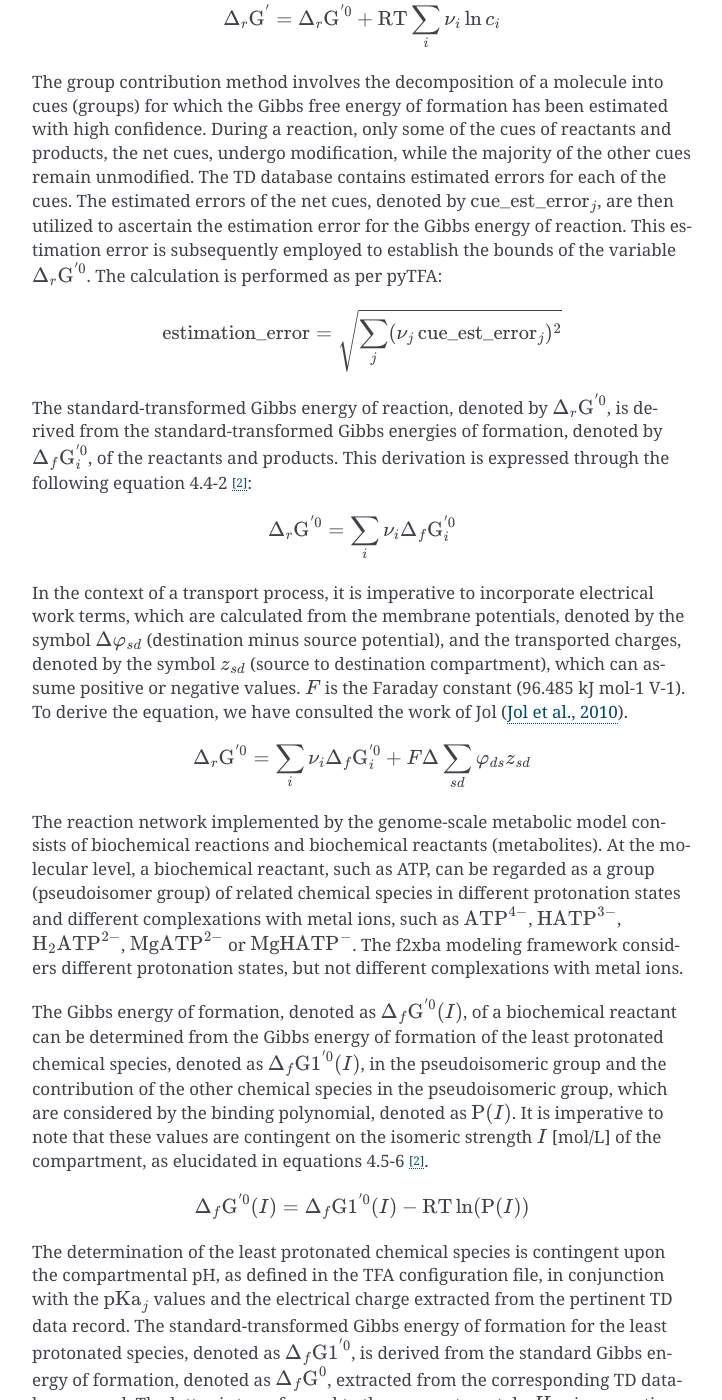
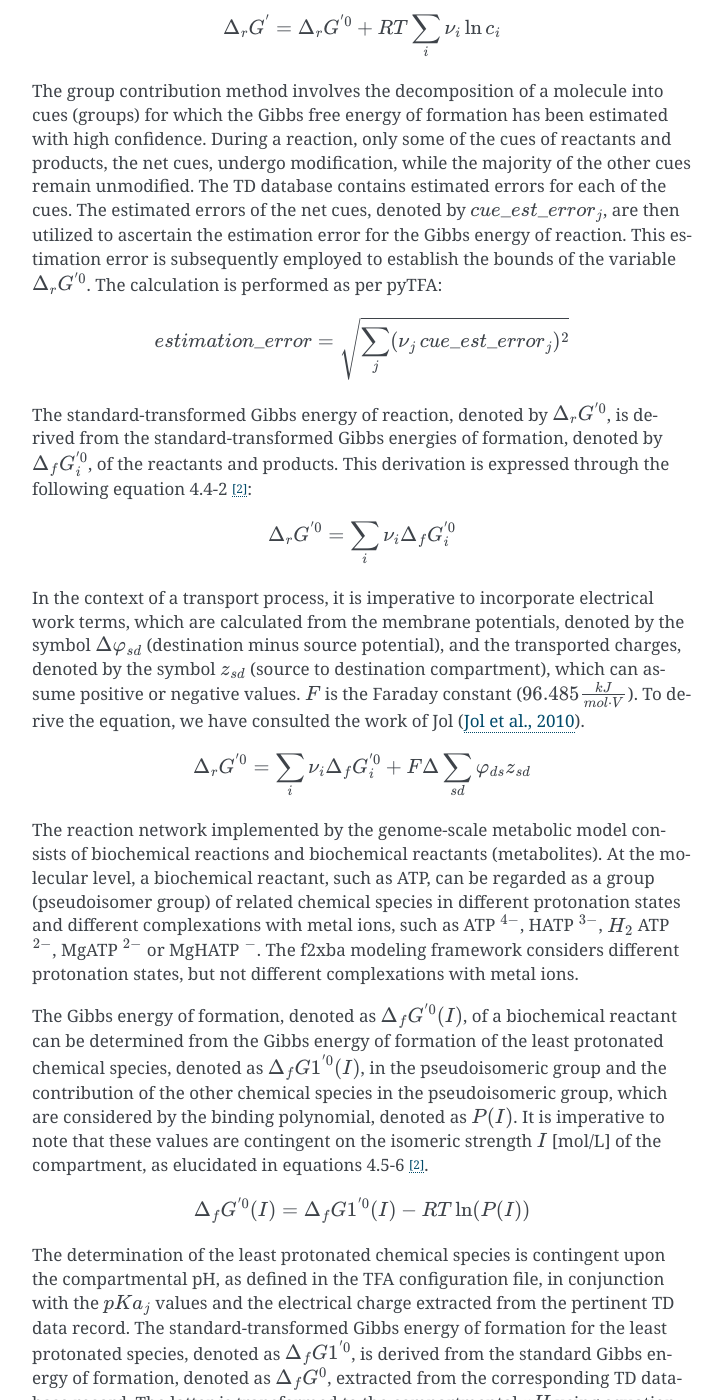
Before and after one commit to SchubertP/f2xba, a Sphinx documentation site: the page built from docs/source/models.rst, in a window 1280 px wide and 1400 px high, scrolled down 5400 px. Shown: the whole window, without its empty margins (388-1110 px from the left). Built offline with Sphinx 7.4.7, drawn with Linux system fonts in a browser that asks for light colours; some of the changed text lies outside the part shown.

Commit message:
Add RTD pdf documentatiln

```diff
--- a/docs/source/conf.py
+++ b/docs/source/conf.py
@@ -10,7 +10,6 @@
 copyright = '2025, Peter Schubert'
 author = 'Peter Schubert'
 
-# retrieve version number
 # retrieve version number
 def get_version(_project):
     with open(os.path.join('../..', project, '_version.py'), "r") as fh:
@@ -26,21 +25,27 @@
 sys.path.insert(0, os.path.abspath('../..'))
 
 # cope with missing dependencies, i.e. modules to be mocked up
-autodoc_mock_imports = ['sbmlxdf', 'matplotlib', 'libsbml', 'scipy', 'pandas', 'json',
-   'gurobipy', 'zlib', 'gzip', 'pickle', 'urllib', 'numpy', 'xml']
+autodoc_mock_imports = ['sbmlxdf', 'libsbml', 'gurobipy', 'pandas', 'numpy', 'scipy', 'matplotlib']
 
 # -- General configuration ---------------------------------------------------
-# https://www.sphinx-doc.org/en/master/usage/configuration.html#general-configuration
 
 extensions = [
-    'sphinx.ext.duration',
     'sphinx.ext.autodoc',
     'sphinx.ext.autosummary',
     'sphinx_copybutton',
     'sphinx.ext.viewcode',
+    'sphinx.ext.mathjax',
     'nbsphinx',
 ]
 
 # -- Options for HTML output -------------------------------------------------
-# https://www.sphinx-doc.org/en/master/usage/configuration.html#options-for-html-output
+
 html_theme = 'alabaster'
+
+
+# -- Options for LaTeX output --------------------------------------------------
+
+latex_elements = {}
+latex_elements['preamble'] = r"\usepackage{amsmath}\usepackage{amsfonts}\usepackage{bm}\usepackage{morefloats}"
+
+latex_show_urls = 'footnote'
--- a/docs/source/models.rst
+++ b/docs/source/models.rst
@@ -7,27 +7,26 @@
 GECKO
 -----
 
-A GECKO model couples enzyme-catalyzed reactions to protein requirements and places an upper limit on total protein (Sánchez et al., 2017). The f2xba program utilizes a genome-scale metabolic model (FBA model) and several configuration files as input to create an enzyme constraint GECKO model by executing a sequence of steps. Enzyme-catalyzed reactions are split into forward and reverse directions when reversible in the FBA model and per isoenzyme. For instance, the reversible reaction with the identifier ``R_FBA`` in the FBA model, catalyzed by two isoenzymes, is replaced by four reactions with identifiers ``R_FBA_iso1``, ``R_FBA_iso2``, ``R_FBA_iso1_REV`` and ``R_FBA_iso2_REV``. Non-negative protein concentration variables are added, with identifiers ``V_PC_\<uniprotID\>`` and for total modeled protein (``V_PC_total``). These variables are incorporated into the SBML reaction components in units of milligrams per gram of dry weight (mg/gDW). An upper bound on the total modeled protein is configured, and reaction fluxes are coupled to protein requirements according to the following general formulation:
+A GECKO model couples enzyme-catalyzed reactions to protein requirements and places an upper limit on total protein (Sánchez et al., 2017). The f2xba program utilizes a genome-scale metabolic model (FBA model) and several configuration files as input to create an enzyme constraint GECKO model by executing a sequence of steps. Enzyme-catalyzed reactions are split into forward and reverse directions when reversible in the FBA model and per isoenzyme. For instance, the reversible reaction with the identifier ``R_FBA`` in the FBA model, catalyzed by two isoenzymes, is replaced by four reactions with identifiers ``R_FBA_iso1``, ``R_FBA_iso2``, ``R_FBA_iso1_REV`` and ``R_FBA_iso2_REV``. Non-negative protein concentration variables are added, with identifiers ``V_PC_<uniprotID>`` and for total modeled protein (``V_PC_total``). These variables are incorporated into the SBML reaction components in units of milligrams per gram of dry weight (mg/gDW). An upper bound on the total modeled protein is configured, and reaction fluxes are coupled to protein requirements according to the following general formulation:
 
 .. math::
 
-   \text{flux} ≤ \text{kcat} \cdot \text{n_AS} \cdot \text{avg_enz_sat} \cdot \frac{[P]}{\text{stoic} \cdot \text{MW}}
+   flux \leq kcat \cdot n\_AS \cdot avg\_enz\_sat \cdot \frac{[P]}{stoic \cdot MW}
 
-The *flux* is expressed in mmol/gDW, *kcat* denotes the turnover number in 1/h, *stoic* signifies the number of protein copies in the catalyzing enzyme, *n_AS* indicates the number of active sites in the enzyme, *\[P]* represents the protein concentration in mg/gDW, *MW* denotes the protein molecular weight in g/mol, and *avg_enz_sat* refers to the average enzyme saturation level. It is noteworthy that the average enzyme saturation can attain non-pysiological values greater than 1.0 to predict measured growth rates. In the context of the optimization problem, the inequality is replaced by an equality. Coupling factors :math:`\text{CC}_{ij}` for protein *i* and reaction *j* are introduced, according to the formula:
+The *flux* is expressed in mmol/gDW, *kcat* denotes the turnover number in 1/h, *stoic* signifies the number of protein copies in the catalyzing enzyme, *n_AS* indicates the number of active sites in the enzyme, *\[P]* represents the protein concentration in mg/gDW, *MW* denotes the protein molecular weight in g/mol, and *avg_enz_sat* refers to the average enzyme saturation level. It is noteworthy that the average enzyme saturation can attain non-pysiological values greater than 1.0 to predict measured growth rates. In the context of the optimization problem, the inequality is replaced by an equality. Coupling factors :math:`CC_{ij}` for protein *i* and reaction *j* are introduced, according to the formula:
 
 .. math::
 
-   \text{CC}_{ij} = \frac{\text{stoic}_{ij} \cdot \text{MW}_i } {(\text{kcat}_{ij} \cdot \text{n_AS}_{ij} \cdot \text{avg_enz_sat})}
+   CC_{ij} = \frac{stoic_{ij} \cdot MW_i } {(kcat_{ij} \cdot n\_AS_{ij} \cdot avg\_enz\_sat)}
 
 Consequently, protein mass balance constraints are incorporated, with identifiers ``C_prot_<uniprotID>`` and total modeled protein (``C_prot_pool``). These constraints are incorporated into the SBML species components. The individual and total protein mass balance constraints are configured using the formula:
 
 .. math::
 
-   \text{C_prot}_i:   \sum_j{\text{CC}_{ij} \cdot \text{R}_j} = \text{V_PC}_i
+   C\_prot_i: \sum_j{CC_{ij} \cdot R_j} = V\_PC_i
 
-.. math::
+   C\_prot\_pool: \sum_i{V\_PC_i} = V\_PC_total
 
-   \text{C_prot_pool}: \sum_i{\text{V_PC}_i} = \text{V_PC_total}
 
 :math:`R_j` being the flux carried by reaction j. The coupling constraints are added to the SBML reaction components as products and reactants.
 
@@ -57,18 +56,20 @@
 
 A comparison of the RBA and GECKO models reveals notable distinctions in their implementation. In the RBA model, reactions are divided according to isoenzyme, and no splitting in forward and reverse directions is required. Reactions are coupled at the enzyme level, while in the GECKO model, they are coupled at the protein level. The RBA model contains enzyme concentration variables, while the GECKO model contains protein concentration variables. A one-to-one relationship exists between reactions and modeled enzymes, with enzyme identifiers being derived from reaction identifiers. Enzymes are composed of proteins, which need to be produced by process machines. Enzymes may also require cofactors, which need to be provided by the metabolic network. The expression of protein and RNA masses is carried out in units of average amino acids, while the capacity constraints present in different compartments are expressed in units of mmol amino acids per gram cell dry weight (mmolAA/gDW).
 
-Enzyme efficiency constraints for the forward :math:`\text{C_EF}_i` and reverse :math:`\text{C_ER}_i` directions couple reaction fluxes :math:`\text{R}_i` [mmol/gDWh] with enzyme concentrations :math:`\text{V_EC}_i` [µmol/gDW] using apparent catalytic constants :math:`\text{kcat_app}_i` [:math:`h^{-1}`].
+Enzyme efficiency constraints for the forward :math:`C\_EF_i` and reverse :math:`C\_ER_i` directions couple reaction fluxes :math:`R_i` [mmol/gDWh] with enzyme concentrations :math:`V\_EC_i` [µmol/gDW] using apparent catalytic constants :math:`kcat\_app_i` [:math:`h^{-1}`].
 
 .. math::
 
-  \text{C_EF}_i: \text{R}_i - \text{kcat_app}_i \cdot \text{V_EC}_i \cdot 0.001 \leq 0
-  \text{C_ER}_i: - \text{R}_i - \text{kcat_app}_i \cdot \text{V_EC}_i \cdot 0.001  \leq 0
+   C\_EF_i: R_i - kcat\_app_i \cdot V\_EC_i \cdot 0.001 \leq 0
 
-The apparent catalytic constants are determined from the turnover numbers :math:`\text{kcat}_i` [:math:`s^{-1}`], the number of active sites :math:`\text{n_AS}_i`, and the average enzyme saturation :math:`\text{avg_enz_sat}`, which is used for all reactions.
+   C\_ER_i: - R_i - kcat\_app_i \cdot V\_EC_i \cdot 0.001  \leq 0
+
+
+The apparent catalytic constants are determined from the turnover numbers :math:`kcat_i` [:math:`s^{-1}`], the number of active sites :math:`n\_AS_i`, and the average enzyme saturation :math:`avg\_enz\_sat`, which is used for all reactions.
 
 .. math::
 
-  \text{kcat_app}_i = \text{kcat}_i \cdot \text{n_AS}_i  \cdot \text{avg_enz_sat}  \cdot 3600
+   kcat\_app_i = kcat_i \cdot n\_AS_i  \cdot avg\_enz\_sat  \cdot 3600
 
 Macromolecular production reactions are incorporated to synthesize explicitly modeled proteins (e.g., ``R_PROD_b2907``), balance dummy proteins (e.g., ``R_PROD_dummy_protein_im``), and total DNA (``R_PROD_dna``), total mRNA (``R_PROD_mrna``), individual tRNAs (e.g., ``R_PROD_trnaala``) and individual rRNAs (e.g., ``R_PROD_rRNA_16S``), using metabolites produced in the metabolic reaction network. Process machine capacity constraints (e.g., ``C_PMC_pm_translation``) couple these macromolecular production reactions to process machine concentrations (e.g., ``V_PMC_pm_translation``) in the same way as metabolic reactions are coupled to enzyme requirements. Macromolecular degradation reactions are added in a similar way (e.g., ``R_DEGR_mrna``).
 
@@ -89,7 +90,7 @@
 
 The log concentration variables, designated as ``V_LC_fdp_c``, ``V_LC_dhap_c``, and ``V_LC_g3p_c``, are incorporated with default bounds as per compartmental configuration, and the concentrations are expressed in units of mol/L. The calculation formula for the transformed Gibbs energy of reaction is implemented by the constraint ``C_DRG_FBA``: 'V_DRG_FBA = V_DRG0_FBA - 2.48 V_LC_fdp_c + 2.48 V_LC_dhap_c + 2.48 V_LC_g3p_c' (RT = 2.48 kJ/mol).
 
-Two binary variables (values 0 or 1) designated ``V_FU_FBA`` ("forward use") and ``V_RU_FBA`` ("reverse use") are introduced to couple the transformed Gibbs energy of reaction to the flux direction. The implementation of a "simultaneous use" constraint, denoted as ``C_SU_FBA``, ensures that only one of the use variables can take the value "1" This is expressed as "V_FU_FBA + V_RU_FBA ≤ 1." Two Gibbs energy coupling constraints, designated as ``C_GFC_FBA`` and ``C_GRC_FBA``, couple the forward and reverse use variables to the transformed Gibbs energy of reaction with inequalities ‘V_DRG_FBA ≤ 999.99 - 1000 V_FU_FBA’, thereby forcing V_DRG_FBA ≤ 0.01 kJ/mol when V_FU_FBA is active, and 'V_DRG_FBA ≥ 1000 V_RU_FBA - 999.99', forcing V_DRG_FBA ≥ 0.01 kJ/mol when V_RU_FBA is active. In a similar fashion, reactions fluxes in forward and reverse direction are coupled to the forward and reverse use variables via the flux coupling constraints ``C_FFC_FBA``: R_FBA ≤ 1000 V_FU_FBA and ``C_FRC_FBA``: R_FBA_REV ≤ 1000 V_FB_FBA. This configuration can be readily verified by exporting the TFA model to the '.xlsx' format.
+Two binary variables (values 0 or 1) designated ``V_FU_FBA`` ("forward use") and ``V_RU_FBA`` ("reverse use") are introduced to couple the transformed Gibbs energy of reaction to the flux direction. The implementation of a "simultaneous use" constraint, denoted as ``C_SU_FBA``, ensures that only one of the use variables can take the value "1" This is expressed as "V_FU_FBA + V_RU_FBA ≤ 1". Two Gibbs energy coupling constraints, designated as ``C_GFC_FBA`` and ``C_GRC_FBA``, couple the forward and reverse use variables to the transformed Gibbs energy of reaction with inequalities ‘V_DRG_FBA ≤ 999.99 - 1000 V_FU_FBA’, thereby forcing V_DRG_FBA ≤ 0.01 kJ/mol when V_FU_FBA is active, and 'V_DRG_FBA ≥ 1000 V_RU_FBA - 999.99', forcing V_DRG_FBA ≥ 0.01 kJ/mol when V_RU_FBA is active. In a similar fashion, reactions fluxes in forward and reverse direction are coupled to the forward and reverse use variables via the flux coupling constraints ``C_FFC_FBA``: R_FBA ≤ 1000 V_FU_FBA and ``C_FRC_FBA``: R_FBA_REV ≤ 1000 V_FB_FBA. This configuration can be readily verified by exporting the TFA model to the '.xlsx' format.
 
 Calculation Details
 ^^^^^^^^^^^^^^^^^^^
@@ -98,67 +99,68 @@
 
 The natural log of metabolite concentrations is a variable in the optimization problem, with lower and upper bounds defined in the TFA configuration file and potentially further limited prior to optimization. The factor of gas constant times temperature, 'RT', used in subsequent equations, is evaluated to 2.48 kJ/mol at T = 298.15 K.
 
-The transformed Gibbs energy of reaction, denoted by :math:`\Delta_r \text G^{'}`, is calculated from the standard transformed Gibbs energy of reaction, denoted by :math:`\Delta_r \text G^{'0}`, the metabolite concentrations :math:`c_i` [mol/L], and the stoichiometric coefficients :math:`\nu_i` of reactants (negative) and products (positive) using the following equation 4.5-10 [2]_:
+The transformed Gibbs energy of reaction, denoted by :math:`\Delta_r G^{'}`, is calculated from the standard transformed Gibbs energy of reaction, denoted by :math:`\Delta_r G^{'0}`, the metabolite concentrations :math:`c_i` [mol/L], and the stoichiometric coefficients :math:`\nu_i` of reactants (negative) and products (positive) using the following equation 4.5-10 [2]_:
 
 .. math::
 
-   \Delta_r \text G^{'} = \Delta_r \text G^{'0} + \text{RT} \sum_i {\nu_i \ln c_i}
+   \Delta_r G^{'} = \Delta_r G^{'0} + RT \sum_i {\nu_i \ln c_i}
 
-The group contribution method involves the decomposition of a molecule into cues (groups) for which the Gibbs free energy of formation has been estimated with high confidence. During a reaction, only some of the cues of reactants and products, the net cues, undergo modification, while the majority of the other cues remain unmodified. The TD database contains estimated errors for each of the cues. The estimated errors of the net cues, denoted by :math:`\text{cue_est_error}_j`, are then utilized to ascertain the estimation error for the Gibbs energy of reaction. This estimation error is subsequently employed to establish the bounds of the variable :math:`\Delta_r \text G^{'0}`. The calculation is performed as per pyTFA:
+The group contribution method involves the decomposition of a molecule into cues (groups) for which the Gibbs free energy of formation has been estimated with high confidence. During a reaction, only some of the cues of reactants and products, the net cues, undergo modification, while the majority of the other cues remain unmodified. The TD database contains estimated errors for each of the cues. The estimated errors of the net cues, denoted by :math:`cue\_est\_error_j`, are then utilized to ascertain the estimation error for the Gibbs energy of reaction. This estimation error is subsequently employed to establish the bounds of the variable :math:`\Delta_r G^{'0}`. The calculation is performed as per pyTFA:
 
 .. math::
 
-   \text{estimation_error} = \sqrt {\sum_j (\nu_j \, \text{cue_est_error}_j)^2}
+   estimation\_error = \sqrt {\sum_j (\nu_j \, cue\_est\_error_j)^2}
 
-The standard-transformed Gibbs energy of reaction, denoted by :math:`\Delta_r \text G^{'0}`, is derived from the standard-transformed Gibbs energies of formation, denoted by :math:`\Delta_f \text G_i^{'0}`, of the reactants and products. This derivation is expressed through the following equation 4.4-2 [2]_:
+The standard-transformed Gibbs energy of reaction, denoted by :math:`\Delta_r G^{'0}`, is derived from the standard-transformed Gibbs energies of formation, denoted by :math:`\Delta_f G_i^{'0}`, of the reactants and products. This derivation is expressed through the following equation 4.4-2 [2]_:
 
 .. math::
 
-   \Delta_r \text G^{'0} = \sum_i \nu_i \Delta_f \text G_i^{'0}
+   \Delta_r G^{'0} = \sum_i \nu_i \Delta_f G_i^{'0}
 
-In the context of a transport process, it is imperative to incorporate electrical work terms, which are calculated from the membrane potentials, denoted by the symbol :math:`\Delta \varphi_{sd}` (destination minus source potential), and the transported charges, denoted by the symbol :math:`z_{sd}` (source to destination compartment), which can assume positive or negative values. :math:`F` is the Faraday constant (96.485 kJ mol-1 V-1). To derive the equation, we have consulted the work of Jol (`Jol et al., 2010 <https://doi.org/10.1016/j.bpj.2010.09.043>`_).
+In the context of a transport process, it is imperative to incorporate electrical work terms, which are calculated from the membrane potentials, denoted by the symbol :math:`\Delta \varphi_{sd}` (destination minus source potential), and the transported charges, denoted by the symbol :math:`z_{sd}` (source to destination compartment), which can assume positive or negative values. :math:`F` is the Faraday constant (:math:`96.485 \frac{kJ} {mol \cdot V}`). To derive the equation, we have consulted the work of Jol (`Jol et al., 2010 <https://doi.org/10.1016/j.bpj.2010.09.043>`_).
 
 .. math::
 
-  \Delta_r \text G^{'0} = \sum_i \nu_i \Delta_f \text G_i^{'0} + F \Delta \sum_{sd} \varphi_{ds} z_{sd}
+  \Delta_r G^{'0} = \sum_i \nu_i \Delta_f G_i^{'0} + F \Delta \sum_{sd} \varphi_{ds} z_{sd}
 
-The reaction network implemented by the genome-scale metabolic model consists of biochemical reactions and biochemical reactants (metabolites). At the molecular level, a biochemical reactant, such as ATP, can be regarded as a group (pseudoisomer group) of related chemical species in different protonation states and different complexations with metal ions, such as :math:`\text{ATP}^{4-}`, :math:`\text{HATP}^{3-}`, :math:`\text{H}_2\text{ATP}^{2-}`, :math:`\text{MgATP}^{2-}` or :math:`\text{MgHATP}^-`. The f2xba modeling framework considers different protonation states, but not different complexations with metal ions.
+The reaction network implemented by the genome-scale metabolic model consists of biochemical reactions and biochemical reactants (metabolites). At the molecular level, a biochemical reactant, such as ATP, can be regarded as a group (pseudoisomer group) of related chemical species in different protonation states and different complexations with metal ions, such as ATP :math:`^{4-}`, HATP :math:`^{3-}`, :math:`H_2` ATP :math:`^{2-}`, MgATP :math:`^{2-}` or MgHATP :math:`^-`. The f2xba modeling framework considers different protonation states, but not different complexations with metal ions.
 
-The Gibbs energy of formation, denoted as :math:`\Delta_f \text G^{'0}(I)`, of a biochemical reactant can be determined from the Gibbs energy of formation of the least protonated chemical species, denoted as :math:`\Delta_f \text {G1}^{'0}(I)`, in the pseudoisomeric group and the contribution of the other chemical species in the pseudoisomeric group, which are considered by the binding polynomial, denoted as :math:`\text P(I)`. It is imperative to note that these values are contingent on the isomeric strength :math:`I` [mol/L] of the compartment, as elucidated in equations 4.5-6 [2]_.
+The Gibbs energy of formation, denoted as :math:`\Delta_f G^{'0}(I)`, of a biochemical reactant can be determined from the Gibbs energy of formation of the least protonated chemical species, denoted as :math:`\Delta_f {G1}^{'0}(I)`, in the pseudoisomeric group and the contribution of the other chemical species in the pseudoisomeric group, which are considered by the binding polynomial, denoted as :math:`P(I)`. It is imperative to note that these values are contingent on the isomeric strength :math:`I` [mol/L] of the compartment, as elucidated in equations 4.5-6 [2]_.
 
 .. math::
 
-  \Delta_f \text G^{'0}(I) = \Delta_f \text{G1}^{'0}(I) - \text{RT} \ln(\text P(I))
+  \Delta_f G^{'0}(I) = \Delta_f G1^{'0}(I) - RT \ln(P(I))
 
-The determination of the least protonated chemical species is contingent upon the compartmental pH, as defined in the TFA configuration file, in conjunction with the :math:`\text{pKa}_j` values and the electrical charge extracted from the pertinent TD data record. The standard-transformed Gibbs energy of formation for the least protonated species, denoted as :math:`\Delta_f \text{G1}^{'0}`, is derived from the standard Gibbs energy of formation, denoted as :math:`\Delta_f \text G^{0}`, extracted from the corresponding TD database record. The latter is transformed to the compartmental :math:`pH` using equation 4.10-12 [2]_:
+The determination of the least protonated chemical species is contingent upon the compartmental pH, as defined in the TFA configuration file, in conjunction with the :math:`pKa_j` values and the electrical charge extracted from the pertinent TD data record. The standard-transformed Gibbs energy of formation for the least protonated species, denoted as :math:`\Delta_f G1^{'0}`, is derived from the standard Gibbs energy of formation, denoted as :math:`\Delta_f G^{0}`, extracted from the corresponding TD database record. The latter is transformed to the compartmental :math:`pH` using equation 4.10-12 [2]_:
 
 .. math::
 
-   \Delta_f \text {G1}^{'0} = \Delta_f \text G^0 + RT \ln{(10)} \sum_j {\text{pKa}_j}
+   \Delta_f G1^{'0} = \Delta_f G^0 + RT \ln{(10)} \sum_j {pKa_j}
 
-The standard transformed Gibbs energy of formation for this least protonated state, denoted as :math:`\Delta_f \text{G1}^{'0}(I)` at a given ionic strength, is calculated from its value at zero ionic strength, denoted as :math:`\Delta_f \text{G1}^{'0}`, and adjustments with respect to the energy contribution by the number of protons, denoted as :math:`nH`, in the structure and electrical charge, denoted as :math:`z`. Ionic strength :math:`I`, defined as the measure of ion concentration, exerts a significant influence on the activity coefficients employed in equilibrium equations by means of shielding charges. This adjustment is achieved through the utilization of equation 4.4-10 [2]_, which is founded on the extended Debye-Hueckel equation with constants :math:`A = 0.51065 \sqrt\frac{l}{mol}` and :math:`B = 1.6\sqrt\frac{l}{mol}`.
+The standard transformed Gibbs energy of formation for this least protonated state, denoted as :math:`\Delta_f G1^{'0}(I)` at a given ionic strength, is calculated from its value at zero ionic strength, denoted as :math:`\Delta_f G1^{'0}`, and adjustments with respect to the energy contribution by the number of protons, denoted as :math:`nH`, in the structure and electrical charge, denoted as :math:`z`. Ionic strength :math:`I`, defined as the measure of ion concentration, exerts a significant influence on the activity coefficients employed in equilibrium equations by means of shielding charges. This adjustment is achieved through the utilization of equation 4.4-10 [2]_, which is founded on the extended Debye-Hueckel equation with constants :math:`A = 0.51065 \sqrt\frac{l}{mol}` and :math:`B = 1.6\sqrt\frac{l}{mol}`.
 
 .. math::
 
-   \Delta_f \text{G1}^{'0}(I) = \Delta_f \text{G1}^{'0} + \text{RT} \cdot \ln(10) \cdot \text{nH} \cdot \text{pH}  - \text{RT} \cdot \ln(10) \cdot (z^2 - \text{nH}) \cdot \frac{A \sqrt I}{1 + B \sqrt I}
+   \Delta_f G1^{'0}(I) = \Delta_f G1^{'0} + {RT} \cdot \ln(10) \cdot nH \cdot pH - RT \cdot \ln(10) \cdot (z^2 - nH) \cdot \frac{A \sqrt I}{1 + B \sqrt I}
 
-Ionic strength-adjusted acid dissociation constants, denoted by the symbol :math:`\text{pKa}^{'}(I)`, are essential for determining the binding polynomial. These constants can be calculated from the corresponding :math:`\text{pKa}` values using the following equation 4.10-11 [2]_:
+Ionic strength-adjusted acid dissociation constants, denoted by the symbol :math:`pKa^{'}(I)`, are essential for determining the binding polynomial. These constants can be calculated from the corresponding :math:`pKa` values using the following equation 4.10-11 [2]_:
 
 .. math::
 
-   \text{pKa}^{'}(I) = \text{pKa} - \sum_j \nu_j z_j^2 \cdot \frac{A \sqrt I}{1 + B \sqrt I}
+   pKa^{'}(I) = pKa - \sum_j \nu_j z_j^2 \cdot \frac{A \sqrt I}{1 + B \sqrt I}
 
-The binding polynomial, denoted by :math:`P(I)`, which accounts for the energy contribution of the other chemical species in the pseudoisomer group, is calculated from the equilibrium constants :math:`K_x`, which relate to the ionic strength-adjusted acid dissociation constants (:math:`K_x = 10^{-\text{pKa}_x^{'}}`), with :math:`K_1` having the smallest value (highest pKa) and the compartmental proton concentration :math:`[H^+] = 10^{-pH}`, using equation 4.5-7 [2]_.
+The binding polynomial, denoted by :math:`P(I)`, which accounts for the energy contribution of the other chemical species in the pseudoisomer group, is calculated from the equilibrium constants :math:`K_x`, which relate to the ionic strength-adjusted acid dissociation constants (:math:`K_x = 10^{-pKa_x^{'}}`), with :math:`K_1` having the smallest value (highest pKa) and the compartmental proton concentration :math:`[H^+] = 10^{-pH}`, using equation 4.5-7 [2]_.
 
 .. math::
 
-  P(I) = 1 + \frac {[H^+]} {K_1} + \frac {[H^+]^2} {K_1 \cdot K_2} + \dotsb
+   P(I) = 1 + \frac {[H^+]} {K_1} + \frac {[H^+]^2} {K_1 \cdot K_2} + \dotsb
 
-The mean number of bound hydrogens, denoted by :math:`\text{avg_h_binding}`, in the pseudoisomeric group can be calculated from the binding polynomial, as outlined in equation 1.3-9 [2]_.
+The mean number of bound hydrogens, denoted by :math:`avg\_h\_binding`, in the pseudoisomeric group can be calculated from the binding polynomial, as outlined in equation 1.3-9 [2]_.
 
 .. math::
 
-  \text{avg_h_binding} = \frac {[H+]} {\text P}  \frac {d \text P} {d[H+]} = \frac{[H+]/K_1 + 2[H+]^2/K_1K_2 + \dotsb } {\text P(I)}
+   avg\_h\_binding = \frac {[H+]} {P}  \frac {dP} {d[H+]} = \frac{\frac{[H+]}{K_1} + \frac{2[H+]^2}{K_1K_2} + \dotsb } {P(I)}
+
 
 
 TGECKO
```
Also changed, not shown: .readthedocs.yaml.
